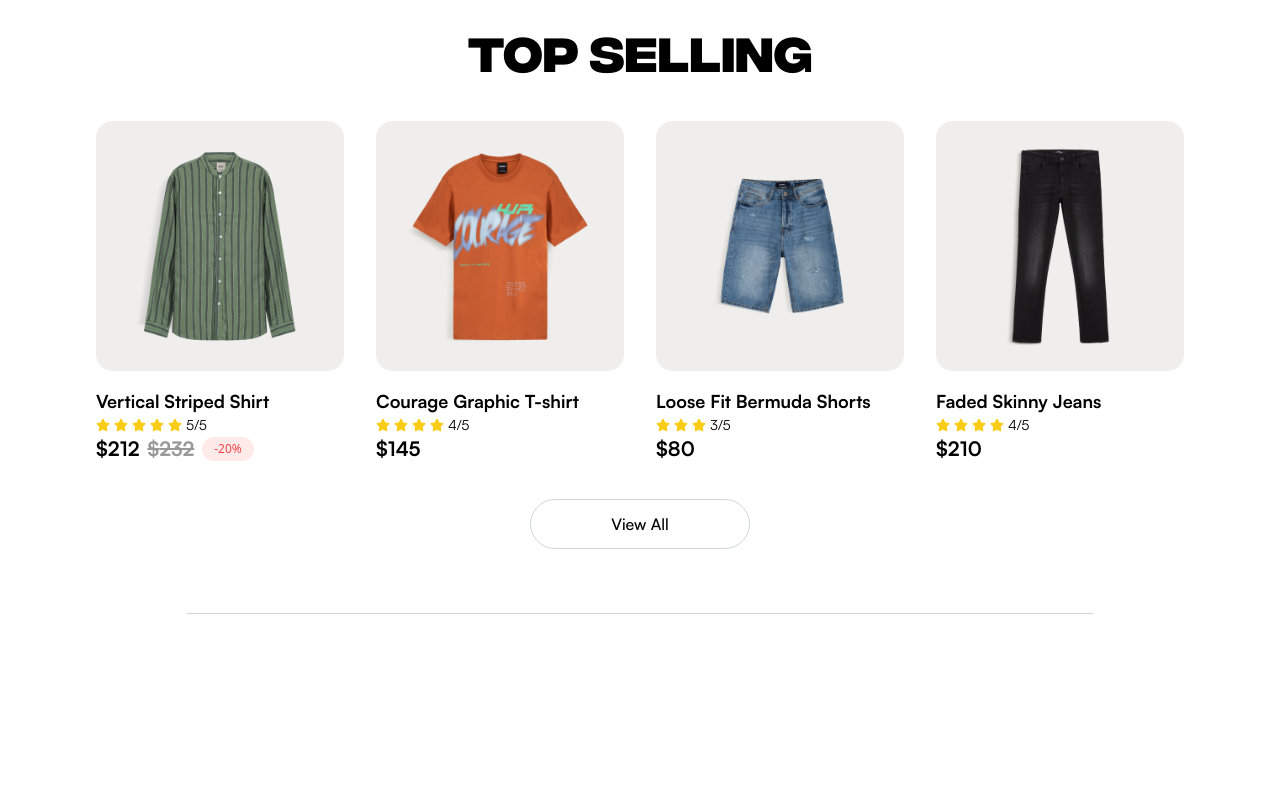
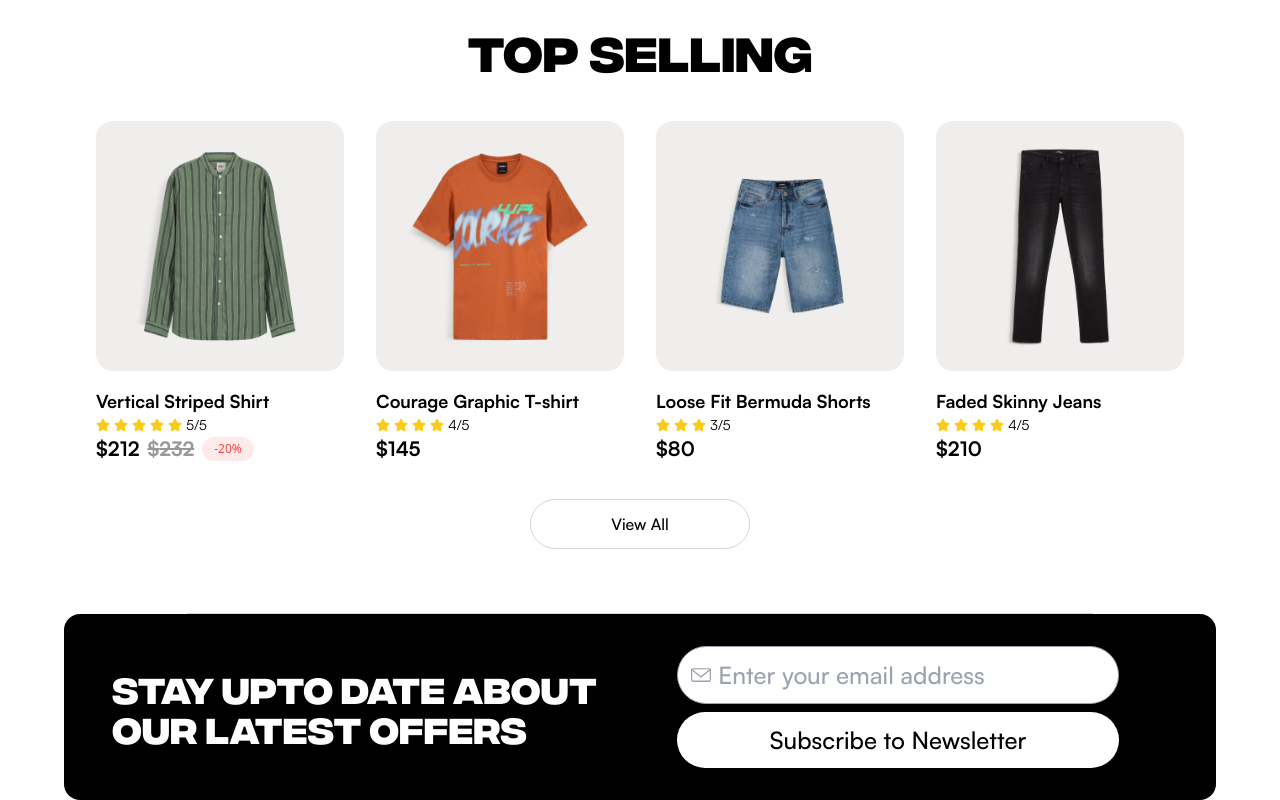
Before and after one commit to WebDev-MAP/E-Commerce, a React (Vite) app: page / in a window 1280 px wide. Shown: the part 1453-2253 px from the top of the page. Before the commit the page ends 2067 px from the top, so only its background shows below. Built offline with nearby package versions, Linux system fonts and the light colour scheme.

Commit message:
Newsletter

```diff
--- /dev/null
+++ b/src/components/Newsletter.jsx
@@ -0,0 +1,34 @@
+import { SlEnvolope } from 'react-icons/sl'
+
+const Newsletter = () => {
+  return (
+    <div className="max-w-[1440px] mx-auto flex h-auto w-[90%] flex-col items-center lg:justify-between gap-5 rounded-2xl bg-black px-12 py-8 text-center text-white lg:flex-row">
+      <h1 className="text-center font-integral_cf text-xl font-bold lg:text-left lg:text-4xl w-full">
+        STAY UPTO DATE ABOUT <br /> OUR LATEST OFFERS
+      </h1>
+
+        <form className='w-full lg:w-[90%]'>
+          <div className="relative flex items-center  text-gray-400 focus-within:text-gray-600 lg:w-[90%]">
+            <SlEnvolope className="pointer-events-none absolute ml-3 h-7 w-6 pb-2" />
+
+            <input
+              type="email"
+              placeholder="Enter your email address"
+              className="lg:text-2xl text-xl font-satoshi_medium mb-2 w-full rounded-full border border-gray-400 py-2 lg:py-3 pl-10 pr-3 text-black"
+            />
+          </div>
+
+          <div className='w-full lg:w-[90%]'>
+            <button
+              type="submit"
+              className="lg:h-14 rounded-full bg-white px-5 py-2 text-black text-xl lg:text-2xl font-satoshi_medium hover:bg-blue-600 w-full lg:px-10"
+            >
+              Subscribe to Newsletter
+            </button>
+          </div>
+        </form>
+
+    </div>
+  )
+}
+export default Newsletter
--- a/src/pages/PageHome.jsx
+++ b/src/pages/PageHome.jsx
@@ -1,6 +1,7 @@
 import CardList from '../components/CardList';
 import Hero from '../components/Hero'
 import Panel from '../components/Panel'
+import Newsletter from '../components/Newsletter';
 
 function PageHome() {
   return (
@@ -8,6 +9,7 @@ function PageHome() {
       <Hero />
       <Panel />
 		<CardList />
+    <Newsletter/>
     </>
   )
 }
```
